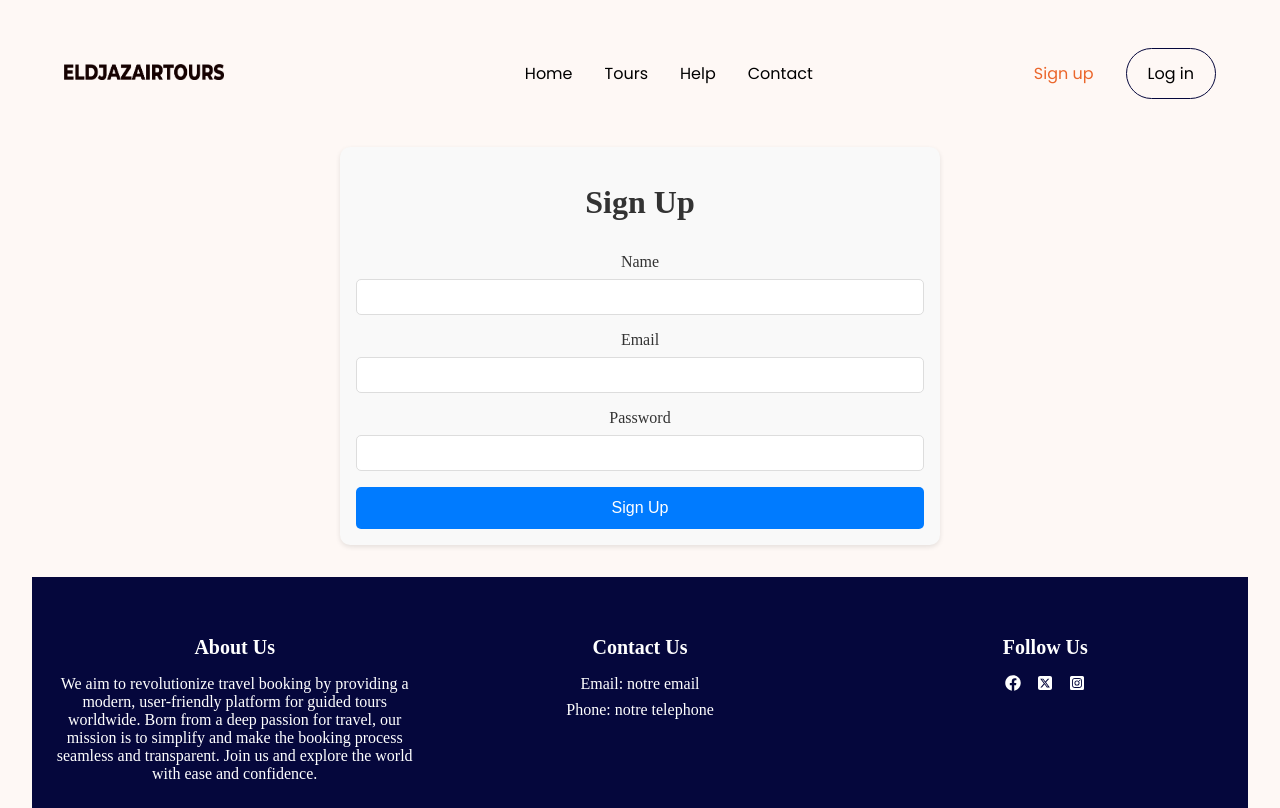
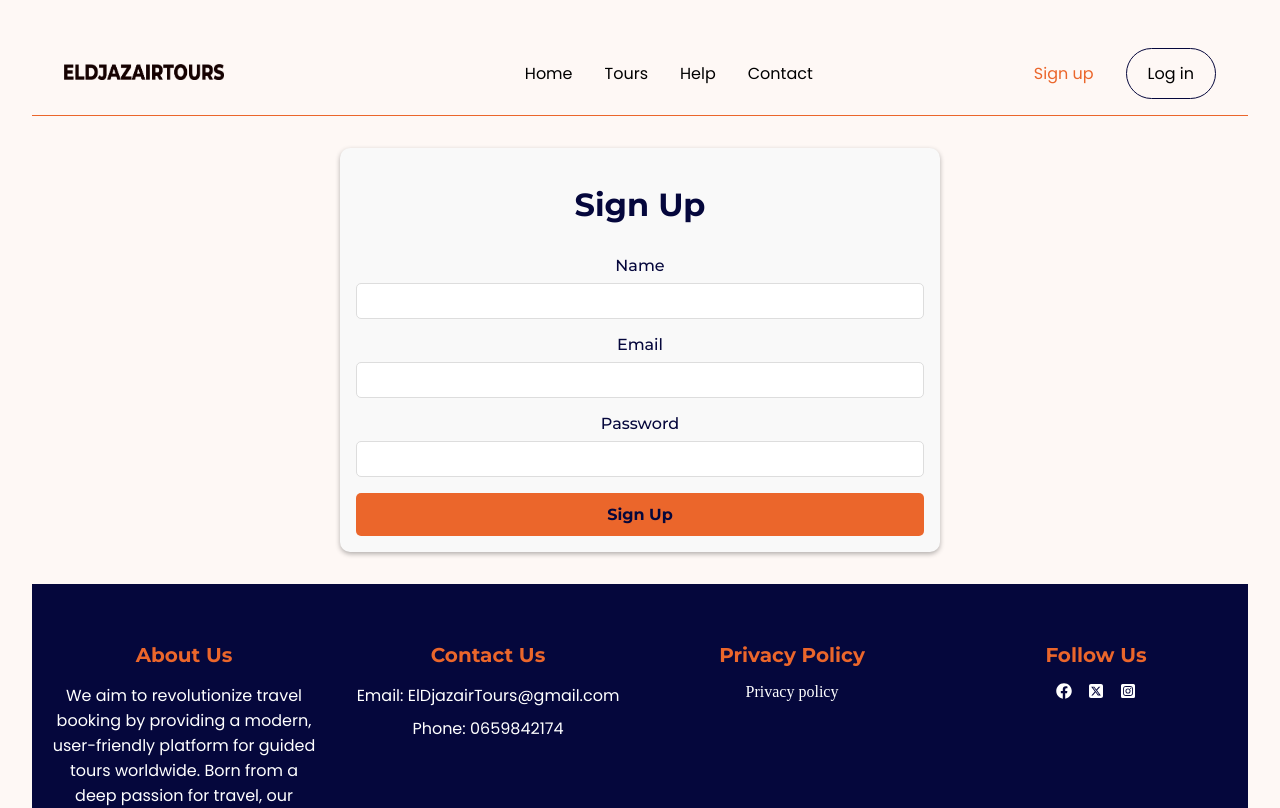
Before and after one commit to Afkerplease/ElDjazairToursApp, a React (Vite) app in the folder front-end/: page /sign-up in a window 1280 px wide. Shown: the top 808 px of the page. Built offline with nearby package versions, Linux system fonts and the light colour scheme.

Commit message:
finishing style of footer,login,logout,signup,help,privacy pages

```diff
--- a/front-end/src/App.jsx
+++ b/front-end/src/App.jsx
@@ -10,6 +10,7 @@ import SignUp from "./pages/Signup/SignUp";
 import Tour from "./pages/Tour/Tour";
 import PrivateRoute from "./components/PrivateRoute";
 import Profile from "./pages/Profile/Profile";
+import PrivacyPage from "./pages/PrivacyPage/PrivacyPage";
 
 function App() {
   return (
@@ -22,6 +23,7 @@ function App() {
         <Route path="/tours/tour/:id" element={<Tour />} />
         <Route path="/help" element={<Help />} />
         <Route path="/contact" element={<ContactUs />} />
+        <Route path="/privacy-policy" element={<PrivacyPage />} />
         <Route element={<PrivateRoute />}>
           <Route path="/profile" element={<Profile />} />
         </Route>
--- a/front-end/src/Variables/Variables.scss
+++ b/front-end/src/Variables/Variables.scss
@@ -23,3 +23,36 @@ $list1: $gradientColor1 27%, $gradientColor2 87%;
 @mixin gradient($direction, $list1) {
   background: linear-gradient($direction, $list1);
 }
+
+@mixin buttonStyle {
+  padding: 0.75rem;
+  border: none;
+  border-radius: 5px;
+  background-color: $orange;
+  color: $blueColor;
+  font-size: 1rem;
+  font-family: $titleFont;
+  font-weight: 700;
+  cursor: pointer;
+  transition: background-color 0.3s;
+
+  &:hover {
+    background-color: #c24008;
+    color: white;
+  }
+}
+
+@mixin h1Style {
+  text-align: center;
+  margin-bottom: 2rem;
+  color: $blueColor;
+  font-weight: 700;
+  font-family: $titleFont;
+}
+
+@mixin labelStyle {
+  margin-bottom: 0.5rem;
+  color: $blueColor;
+  font-family: $titleFont;
+  font-weight: 500;
+}
--- a/front-end/src/components/footer/Footer.jsx
+++ b/front-end/src/components/footer/Footer.jsx
@@ -3,6 +3,7 @@ import "./footer.scss";
 import { FaFacebook } from "react-icons/fa";
 import { FaSquareXTwitter } from "react-icons/fa6";
 import { FaInstagramSquare } from "react-icons/fa";
+import { Link } from "react-router-dom";
 
 const Footer = () => {
   return (
@@ -20,8 +21,14 @@ const Footer = () => {
         </div>
         <div className="footer__section">
           <h4>Contact Us</h4>
-          <p>Email: notre email</p>
-          <p>Phone: notre telephone</p>
+          <p>Email: ElDjazairTours@gmail.com </p>
+          <p>Phone: 0659842174</p>
+        </div>
+        <div className="footer__section">
+          <h4>Privacy Policy</h4>
+          <a className="privacy-link" href="/privacy-policy">
+            Privacy policy
+          </a>
         </div>
         <div className="footer__section">
           <h4>Follow Us</h4>
--- a/front-end/src/components/footer/footer.scss
+++ b/front-end/src/components/footer/footer.scss
@@ -15,15 +15,26 @@
 
   &__section {
     flex: 1 1 200px;
+    .privacy-link {
+      color: white;
+      text-decoration: none;
+      &:hover {
+        color: $orange;
+      }
+    }
 
     h4 {
       margin-bottom: 1rem;
       font-size: 1.25rem;
       font-weight: bold;
+      font-family: $titleFont;
+      color: $orange;
     }
 
     p {
       margin: 0.5rem 0;
+      text-align: center;
+      font-family: $bodyFont;
       text-align: center;
     }
   }
@@ -38,15 +49,20 @@
     color: #fff;
     text-decoration: none;
     font-size: 1rem;
+    transition: all 0.1 ease-out;
 
     &:hover {
       text-decoration: underline;
+      color: $orange;
     }
   }
 
   &__bottom {
     border-top: 1px solid #444;
     padding-top: 1rem;
+    p {
+      color: $orange;
+    }
   }
 }
 
--- a/front-end/src/components/navbar/navbar.scss
+++ b/front-end/src/components/navbar/navbar.scss
@@ -7,6 +7,7 @@
   padding: 1rem 2rem;
   background-color: #fef8f5;
   color: black;
+  border-bottom: 1px solid $orange;
 
   .navbar__links {
     font-family: $bodyFont;
--- a/front-end/src/pages/ContactUs/contact.scss
+++ b/front-end/src/pages/ContactUs/contact.scss
@@ -1,15 +1,14 @@
+@import "../../Variables/Variables.scss";
 .contact-page {
   max-width: 600px;
   margin: 2rem auto;
   padding: 1rem;
   background-color: #f9f9f9;
   border-radius: 10px;
-  box-shadow: 0 2px 5px rgba(0, 0, 0, 0.1);
+  box-shadow: 0 2px 5px rgba(0, 0, 0, 0.3);
 
   h1 {
-    text-align: center;
-    margin-bottom: 2rem;
-    color: #333;
+    @include h1Style;
   }
 
   .contact-form {
@@ -22,8 +21,7 @@
       flex-direction: column;
 
       label {
-        margin-bottom: 0.5rem;
-        color: #333;
+        @include labelStyle;
       }
 
       input,
@@ -42,18 +40,7 @@
     }
 
     button {
-      padding: 0.75rem;
-      border: none;
-      border-radius: 5px;
-      background-color: #007bff;
-      color: #fff;
-      font-size: 1rem;
-      cursor: pointer;
-      transition: background-color 0.3s;
-
-      &:hover {
-        background-color: #0056b3;
-      }
+      @include buttonStyle;
     }
   }
 }
--- a/front-end/src/pages/Help/Help.jsx
+++ b/front-end/src/pages/Help/Help.jsx
@@ -2,14 +2,12 @@ import React, { useState } from "react";
 import "./help.scss";
 const faqs = [
   {
-    question: "How do I reset my password?",
-    answer:
-      'To reset your password, go to the login page and click on "Forgot password". Follow the instructions to reset your password.',
+    question: "why i can't book a tour ? ",
+    answer: "To book a tour , you need to be connected with an account",
   },
   {
-    question: "Where can I find my order history?",
-    answer:
-      'You can find your order history in your account dashboard under "Order History".',
+    question: "Where can I find my tour bookings ?",
+    answer: 'You can find your tours booking  in your Profile  "my bookings".',
   },
   {
     question: "How do I contact customer support?",
@@ -17,9 +15,8 @@ const faqs = [
       'You can contact customer support through the "Contact Us" page or by emailing ElDjazairTours.com',
   },
   {
-    question: "What is your return policy?",
-    answer:
-      'Our return policy allows you to return items within 30 days of purchase. Please visit our "Return Policy" page for more details.',
+    question: "What is your privacy policy?",
+    answer: 'you can find our privacy policy in the footer "Our Privacy policy',
   },
 ];
 
--- a/front-end/src/pages/Help/help.scss
+++ b/front-end/src/pages/Help/help.scss
@@ -1,15 +1,18 @@
+@import "../../Variables//Variables.scss";
 .help-page {
   max-width: 800px;
   margin: 2rem auto;
   padding: 1rem;
   background-color: #f9f9f9;
   border-radius: 10px;
-  box-shadow: 0 2px 5px rgba(0, 0, 0, 0.1);
+  box-shadow: 0 2px 5px rgba(0, 0, 0, 0.3);
 
   h1 {
     text-align: center;
     margin-bottom: 2rem;
-    color: #333;
+    color: $blueColor;
+    font-weight: 700;
+    font-family: $titleFont;
   }
 
   .faqs {
@@ -23,10 +26,12 @@
         align-items: center;
         cursor: pointer;
         font-size: 1.1rem;
-        color: #333;
-
+        color: $blueColor;
+        font-weight: 500;
+        font-family: $titleFont;
+        transition: all 0.1s ease-out;
         &:hover {
-          color: #007bff;
+          color: $orange;
         }
 
         .faq-icon {
@@ -35,9 +40,10 @@
       }
 
       .faq-answer {
-        margin-top: 0.5rem;
+        margin-top: 0.7rem;
         font-size: 1rem;
         color: #555;
+        font-family: $bodyFont;
       }
     }
 
--- a/front-end/src/pages/Login/login.scss
+++ b/front-end/src/pages/Login/login.scss
@@ -8,10 +8,7 @@
   box-shadow: 0 2px 5px rgba(0, 0, 0, 0.2);
 
   h1 {
-    text-align: center;
-    margin-bottom: 2rem;
-    color: $blueColor;
-    font-family: $titleFont;
+    @include h1Style;
   }
 
   .login-form {
@@ -28,7 +25,7 @@
         color: $blueColor;
         font-family: $titleFont;
 
-        font-weight: 600;
+        font-weight: 500;
         font-size: 1rem;
       }
 
@@ -43,20 +40,7 @@
     }
 
     button {
-      padding: 0.75rem;
-      border: none;
-      border-radius: 5px;
-      background-color: $orange;
-      color: $blueColor;
-      font-family: $titleFont;
-      font-weight: 700;
-      font-size: 1rem;
-      cursor: pointer;
-      transition: background-color 0.3s;
-
-      &:hover {
-        background-color: #c24008;
-      }
+      @include buttonStyle;
     }
   }
 }
--- a/front-end/src/pages/PrivacyPage/PrivacyPage.jsx
+++ b/front-end/src/pages/PrivacyPage/PrivacyPage.jsx
@@ -5,7 +5,7 @@ const PrivacyPage = () => {
   return (
     <div className="privacy-policy">
       <h1>Privacy Policy</h1>
-      <p>Last updated: [Date]</p>
+      <p>Last updated: 25/07/2024</p>
 
       <section>
         <h2>Introduction</h2>
--- a/front-end/src/pages/PrivacyPage/privacyPage.scss
+++ b/front-end/src/pages/PrivacyPage/privacyPage.scss
@@ -1,14 +1,14 @@
+@import "../../Variables/Variables.scss";
 .privacy-policy {
   padding: 2rem;
   max-width: 800px;
   margin: 0 auto;
-  font-family: Arial, sans-serif;
+  font-family: $bodyFont;
+
   line-height: 1.6;
 
   h1 {
-    font-size: 2.5rem;
-    margin-bottom: 1rem;
-    text-align: center;
+    @include h1Style;
   }
 
   p {
@@ -16,7 +16,7 @@
   }
 
   h2 {
-    font-size: 1.75rem;
+    font-size: 1.5rem;
     margin-top: 1.5rem;
     margin-bottom: 1rem;
   }
--- a/front-end/src/pages/Signup/signup.scss
+++ b/front-end/src/pages/Signup/signup.scss
@@ -1,15 +1,15 @@
+@import "../../Variables/Variables.scss";
+
 .sign-up-page {
   max-width: 600px;
   margin: 2rem auto;
   padding: 1rem;
   background-color: #f9f9f9;
   border-radius: 10px;
-  box-shadow: 0 2px 5px rgba(0, 0, 0, 0.1);
+  box-shadow: 0 2px 5px rgba(0, 0, 0, 0.3);
 
   h1 {
-    text-align: center;
-    margin-bottom: 2rem;
-    color: #333;
+    @include h1Style;
   }
 
   .sign-up-form {
@@ -22,8 +22,7 @@
       flex-direction: column;
 
       label {
-        margin-bottom: 0.5rem;
-        color: #333;
+        @include labelStyle;
       }
 
       input[type="text"],
@@ -53,18 +52,7 @@
     }
 
     button {
-      padding: 0.75rem;
-      border: none;
-      border-radius: 5px;
-      background-color: #007bff;
-      color: #fff;
-      font-size: 1rem;
-      cursor: pointer;
-      transition: background-color 0.3s;
-
-      &:hover {
-        background-color: #0056b3;
-      }
+      @include buttonStyle;
     }
   }
 }
```
